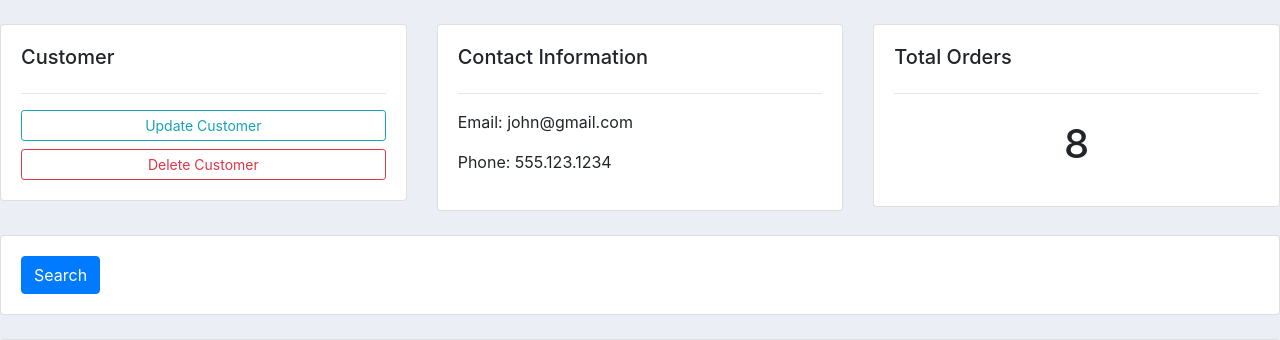
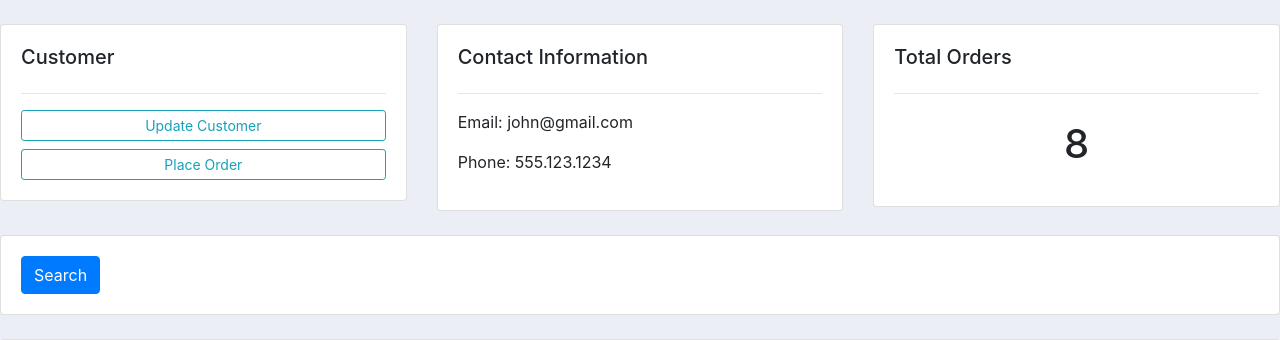
Before and after one commit to stobias2014/CRMDjangoSample, a Django app: page /customer/1/ in a window 1280 px wide. Shown: the part 56-396 px from the top of the page. Run offline with Django 3.2, Linux system fonts and the light colour scheme; data comes from the database, SQL or seed files in the repository; both versions use the stored data as it was after the commit; some libraries are stand-ins or nearby versions.

Commit message:
added inline formset for customer orders

```diff
--- a/accounts/templates/accounts/customer.html
+++ b/accounts/templates/accounts/customer.html
@@ -10,7 +10,7 @@
 			<h5>Customer</h5>
 			<hr>
 			<a class="btn btn-outline-info btn-sm btn-block" href="">Update Customer</a>
-			<a class="btn btn-outline-danger btn-sm btn-block" href="">Delete Customer</a>
+			<a class="btn btn-outline-info btn-sm btn-block" href="{% url 'create_order' customer.id %}">Place Order</a>
 		</div>
 	</div>
 
--- a/accounts/templates/accounts/dashboard.html
+++ b/accounts/templates/accounts/dashboard.html
@@ -35,7 +35,6 @@
 		<h5>LAST 5 ORDERS:</h5>
 		<hr>
 		<div class="card card-body">
-			<a class="btn btn-primary btn-sm btn-block" href="{% url 'create_order' %}">Create Orders</a>
 			<table class="table table-sm">
 				<tr>
 					<th>Products</th>
--- a/accounts/urls.py
+++ b/accounts/urls.py
@@ -5,7 +5,7 @@ urlpatterns = [
     path('', views.home, name="home"),
     path('products/', views.products, name="products"),
     path('customer/<str:pk>/', views.customer, name="customer"),
-    path('create_order/', views.createOrder, name="create_order"),
+    path('create_order/<str:pk>', views.createOrder, name="create_order"),
     path('update_order/<str:pk>', views.updateOrder, name="update_order"),
     path('delete/<str:pk>', views.deleteOrder, name="delete")
 ]
--- a/accounts/views.py
+++ b/accounts/views.py
@@ -1,5 +1,6 @@
 from django.shortcuts import render, redirect
 from django.http import HttpResponse
+from django.forms import inlineformset_factory
 
 from .models import *
 from .forms import OrderForm
@@ -35,18 +36,22 @@ def customer(request, pk):
 	context = {'customer':customer, 'orders':orders, 'orders_count':orders_count}
 	return render(request, 'accounts/customer.html', context)
 
-def createOrder(request):
+def createOrder(request, pk):
+	OrderFormSet = inlineformset_factory(Customer, Order, fields=('product', 'status'), extra=10)
+	customer = Customer.objects.get(id=pk)
+	formset = OrderFormSet(queryset=Order.objects.none(), instance=customer)
 
-	form = OrderForm()
+	#form = OrderForm(initial={'customer':customer})
 	if request.method == 'POST':
 		#print('Printing Post', request.POST)
-		form = OrderForm(request.POST)
-		if form.is_valid():
-			form.save()
+		#form = OrderForm(request.POST)
+		formset = OrderFormSet(request.POST, instance=customer)
+		if formset.is_valid():
+			formset.save()
 			return redirect('/')
 
 
-	context = {'form':form}
+	context = {'formset':formset, 'customer':customer}
 
 	return render(request, 'accounts/order_form.html', context)
 
```
Also changed, not shown: accounts/templates/accounts/order_form.html (+7 -2 lines), db.sqlite3.
